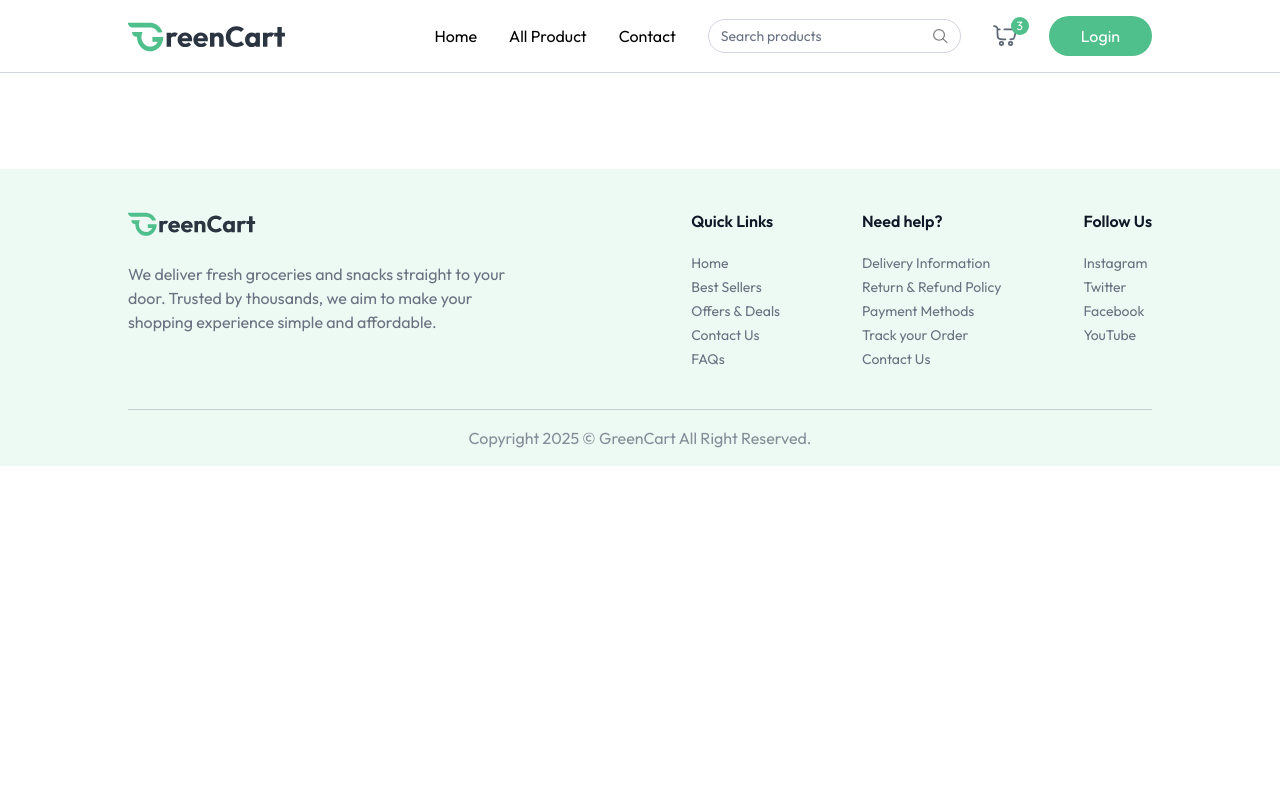
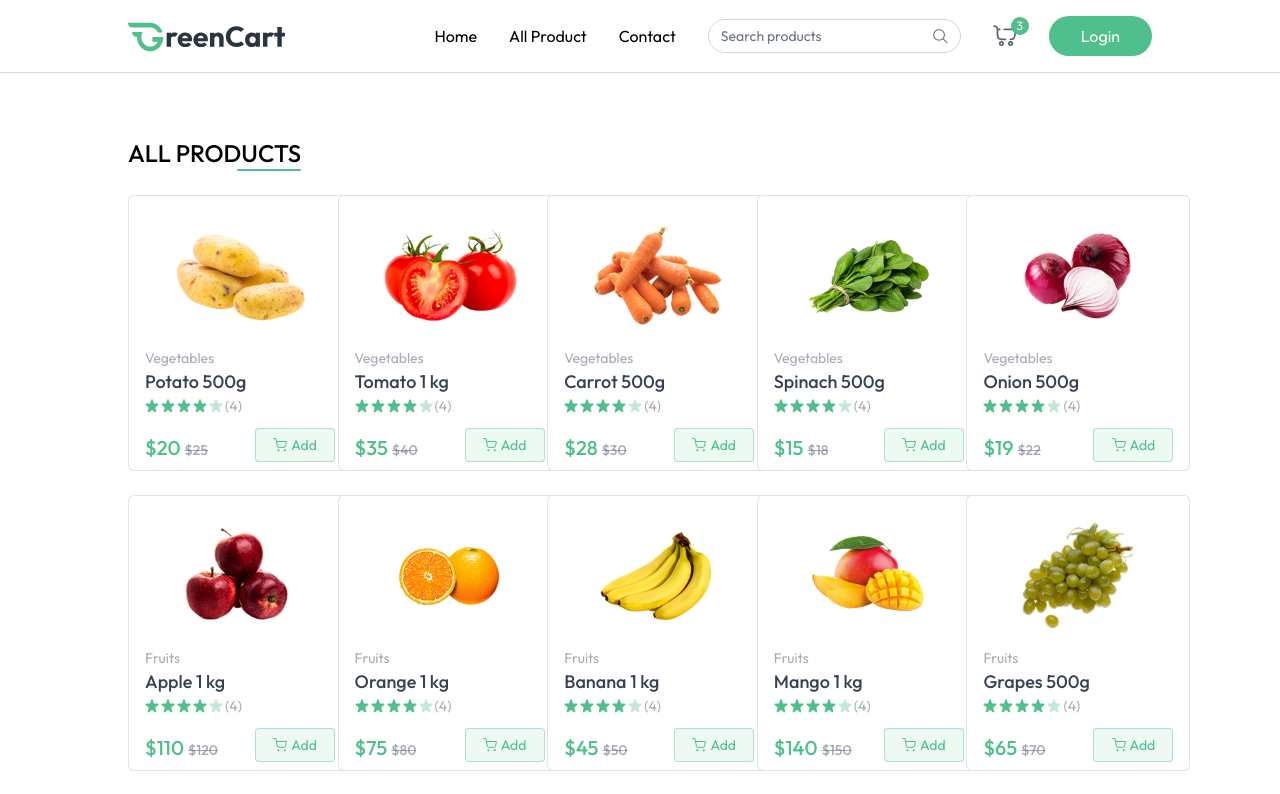
Before and after one commit to Ranita-Magar/full-stack-grocery-delivery-website-using-mern-stack, a React (Vite) app in the folder client/: page /products in a window 1280 px wide. Shown: the top 794 px of the page. Built offline with nearby package versions, Linux system fonts and the light colour scheme.

Commit message:
Created All Products Page

```diff
--- a/client/src/App.jsx
+++ b/client/src/App.jsx
@@ -6,6 +6,7 @@
 import Footer from "./components/Footer";
 import { useAppContext } from "./context/AppContext";
 import Login from "./components/Login";
+import AllProducts from "./pages/AllProducts";
 
 const App = () => {
   const isSellerPath = useLocation().pathname.includes("seller");
@@ -23,6 +24,7 @@
       >
         <Routes>
           <Route path="/" element={<Home />} />
+          <Route path="/products" element={<AllProducts />} />
         </Routes>
       </div>
       {!isSellerPath && <Footer />}
--- a/client/src/components/Navbar.jsx
+++ b/client/src/components/Navbar.jsx
@@ -1,16 +1,29 @@
-import React from "react";
+import React, { useEffect } from "react";
 import { NavLink } from "react-router-dom";
 import { assets } from "../assets/assets";
 import { useAppContext } from "../context/AppContext";
 
 const Navbar = () => {
   const [open, setOpen] = React.useState(false);
-  const { user, setUser, setShowUserLogin, navigate } = useAppContext();
+  const {
+    user,
+    setUser,
+    setShowUserLogin,
+    navigate,
+    searchQuery,
+    setSearchQuery,
+  } = useAppContext();
 
   const logout = async () => {
     setUser(null);
     navigate("/");
   };
+
+  useEffect(() => {
+    if (searchQuery.length > 0) {
+      navigate("/products");
+    }
+  }, [searchQuery]);
 
   return (
     <nav className="flex items-center justify-between px-6 md:px-16 lg:px-24 xl:px-32 py-4 border-b border-gray-300 bg-white relative transition-all">
@@ -26,6 +39,7 @@
 
         <div className="hidden lg:flex items-center text-sm gap-2 border border-gray-300 px-3 rounded-full">
           <input
+            onChange={(e) => setSearchQuery(e.target.value)}
             className="py-1.5 w-full bg-transparent outline-none placeholder-gray-500"
             type="text"
             placeholder="Search products"
--- a/client/src/context/AppContext.jsx
+++ b/client/src/context/AppContext.jsx
@@ -14,6 +14,7 @@
   const [showUserLogin, setShowUserLogin] = useState(false);
   const [products, setProducts] = useState([]);
   const [cartItems, setCartItems] = useState({});
+  const [searchQuery, setSearchQuery] = useState({});
 
   //fetch all product
   const fetchProducts = () => {
@@ -72,6 +73,8 @@
     updateCartItem,
     removeFromCart,
     cartItems,
+    searchQuery,
+    setSearchQuery,
   };
 
   return <AppContext.Provider value={value}>{children} </AppContext.Provider>;
--- /dev/null
+++ b/client/src/pages/AllProducts.jsx
@@ -0,0 +1,39 @@
+import React, { useEffect, useState } from "react";
+import { useAppContext } from "../context/AppContext";
+import ProductCard from "../components/ProductCard";
+
+const AllProducts = () => {
+  const { products, searchQuery, setSearchQuery } = useAppContext();
+  const [filteredProducts, setFilteredProducts] = useState([]);
+
+  useEffect(() => {
+    if (searchQuery.length > 0) {
+      setFilteredProducts(
+        products.filter((product) =>
+          product.name.toLowerCase().includes(searchQuery.toLowerCase())
+        )
+      );
+    } else {
+      setFilteredProducts(products);
+    }
+  }, [products, searchQuery]);
+
+  return (
+    <div className="mt-16 flex flex-col">
+      <div className="flex flex-col items-end w-max">
+        <p className="text-2xl font-medium uppercase">All Products</p>
+        <div className="w-16 h-0.5 bg-primary rounded-full"></div>
+      </div>
+
+      <div className="grid grid-cols-2 sm:grid-cols-3 md:grid-cols-4 gap-3 md:gap-6 lg:grid-cols-5 mt-6">
+        {filteredProducts
+          .filter((product) => product.inStock)
+          .map((product, index) => (
+            <ProductCard key={index} product={product} />
+          ))}
+      </div>
+    </div>
+  );
+};
+
+export default AllProducts;
```
